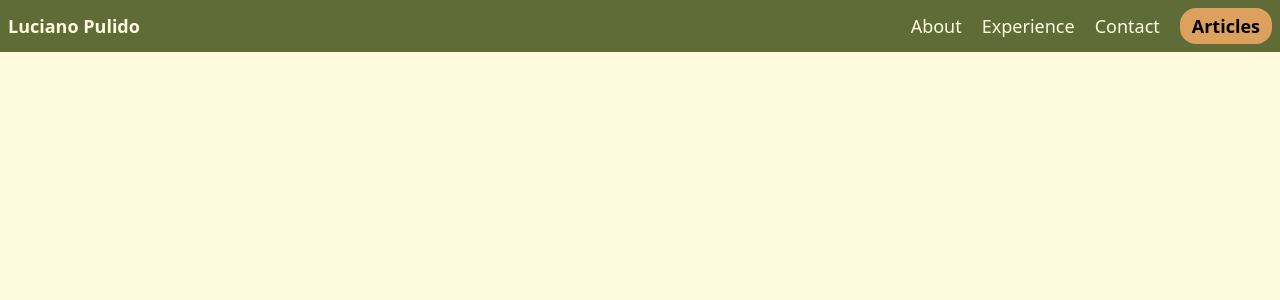
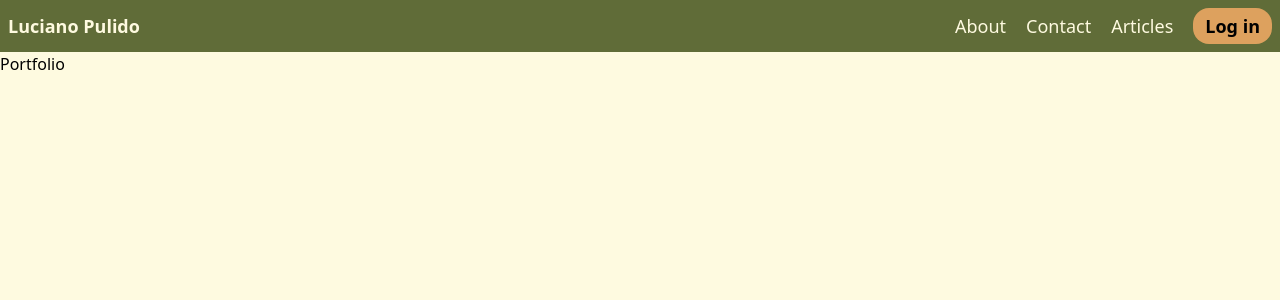
Before and after one commit to PulidoLuciano/LucianoPulido, a React (Vite) app in the folder Frontend/: page / in a window 1280 px wide. Shown: the top 300 px of the page. Built offline with nearby package versions, Linux system fonts and the light colour scheme.

Commit message:
Set react router

```diff
--- a/Frontend/src/App.tsx
+++ b/Frontend/src/App.tsx
@@ -1,9 +1,13 @@
 import Header from "./components/header";
+import { Outlet } from "react-router";
 
 function App() {
   return (
     <>
-      <Header onPortfolio={true}/>
+      <Header/>
+      <main>
+        <Outlet/>
+      </main>
     </>
   )
 }
--- a/Frontend/src/components/header.tsx
+++ b/Frontend/src/components/header.tsx
@@ -1,6 +1,7 @@
 import { useState } from "react";
+import { Link } from "react-router-dom";
 
-export default function Header({onPortfolio} : {onPortfolio: boolean}){
+export default function Header(){
 
     const [isOpenMobileNav, setIsOpenMobileMap] = useState(false);
 
@@ -14,34 +15,22 @@ export default function Header({onPortfolio} : {onPortfolio: boolean}){
                 <div>
                     <a href="/"><h1 className="font-bold">Luciano Pulido</h1></a>
                 </div>
-                {
-                    onPortfolio ?
                 <nav className="hidden laptop:flex gap-5 items-center">
-                        <a href="" className="hover:text-white">About</a>
-                        <a href="" className="hover:text-white">Experience</a>
+                    <a href="/" className="hover:text-white">About</a>
                     <a href="" className="hover:text-white">Contact</a>
-                        <a href="" className="bg-secondary-light font-semibold hover:bg-secondary-dark py-1 px-3 rounded-2xl text-black">Articles</a>
+                    <a href="/articles" className="hover:text-white">Articles</a>
+                    <Link to="/articles" className="bg-secondary-light font-semibold hover:bg-secondary-dark py-1 px-3 rounded-2xl text-black">Log in</Link>
                 </nav>
-                    :
-                    null //Forum options here
-                }
-
                 <button className="laptop:hidden" onClick={openMobileNav}>Test</button>
             </div>
             <div className={isOpenMobileNav ? "absolute w-screen h-full laptop:hidden transition-transform" : "absolute w-screen h-full laptop:hidden -translate-y-full"}>
                 <nav className="bg-primary-dark w-full h-full text-tertiary p-4" onClick={openMobileNav}>
                     <button className="text-3xl text-right mr-4 w-full" onClick={openMobileNav}>X</button>
-                    {
-                        onPortfolio ?
                     <div className="flex flex-col text-center text-2xl gap-6 my-6">
-                            <a href="" className="hover:text-white">About</a>
-                            <a href="" className="hover:text-white">Experience</a>
+                        <a href="/" className="hover:text-white">About</a>
                         <a href="" className="hover:text-white">Contact</a>
-                            <a href="" className="bg-secondary-light font-semibold hover:bg-secondary-dark py-1 px-3 rounded-2xl text-black">Articles</a>
+                        <Link to="/articles" className="bg-secondary-light font-semibold hover:bg-secondary-dark py-1 px-3 rounded-2xl text-black">Log in</Link>
                     </div>
-                        :
-                        null //Forum options here
-                    }
                 </nav>
             </div>
         </header>
--- a/Frontend/src/main.tsx
+++ b/Frontend/src/main.tsx
@@ -2,9 +2,31 @@ import React from 'react'
 import ReactDOM from 'react-dom/client'
 import App from './App.tsx'
 import './index.css'
+import { createBrowserRouter, RouterProvider } from 'react-router-dom'
+import ErrorPage from './pages/error.tsx'
+import Portfolio from './pages/portfolio.tsx'
+import Forum from './pages/forum.tsx'
+
+const router = createBrowserRouter([
+  {
+    path: "/",
+    element: <App/>,
+    errorElement: <ErrorPage/>,
+    children: [
+      {
+        path: "/",
+        element: <Portfolio/>
+      },
+      {
+        path: "/articles",
+        element: <Forum/>
+      }
+    ]
+  }
+])
 
 ReactDOM.createRoot(document.getElementById('root')!).render(
   <React.StrictMode>
-    <App />
+    <RouterProvider router={router}/>
   </React.StrictMode>,
 )
--- /dev/null
+++ b/Frontend/src/pages/error.tsx
@@ -0,0 +1,19 @@
+import { Link } from "react-router-dom";
+import { useRouteError } from "react-router-dom";
+
+export default function ErrorPage(){
+    const error : any = useRouteError();
+    console.error(error);
+
+    return (
+        <section className="h-screen text-center flex items-center flex-col justify-center">
+            <h1 className="text-4xl font-bold text-primary-dark">Oops...</h1>
+            <h2 className="text-3xl font-bold text-primary-dark">That was <span className="text-secondary-dark">unexpected!</span></h2>
+            <h3 className="text-xl font-bold text-primary-dark">An error has ocurred</h3>
+            <p>
+                <i>{error.statusText || error.message}</i>
+            </p>
+            <Link to={"/"} className="text-secondary-dark underline">Back to main page</Link>
+        </section>
+    )
+}
--- /dev/null
+++ b/Frontend/src/pages/forum.tsx
@@ -0,0 +1,5 @@
+export default function Forum(){
+    return (
+        <h1>Forum</h1>
+    )
+}
--- /dev/null
+++ b/Frontend/src/pages/portfolio.tsx
@@ -0,0 +1,5 @@
+export default function Portfolio(){
+    return(
+        <h1>Portfolio</h1>
+    )
+}
```
Lines whose indentation alone changed are shown as unchanged.
